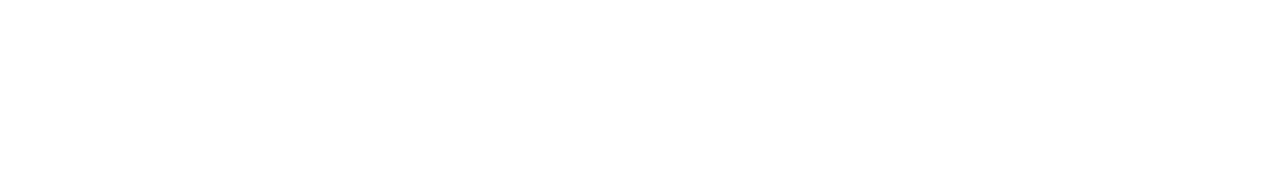
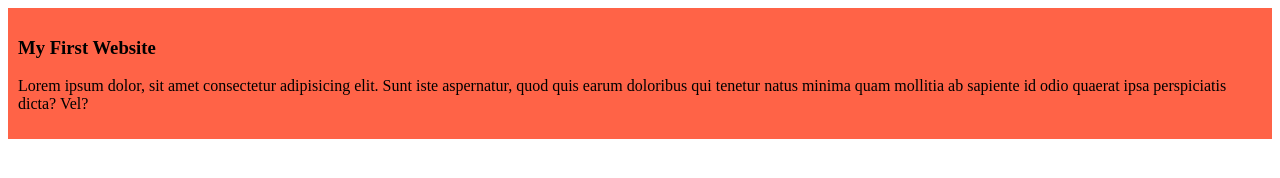
Before and after one commit to 0444Sajib/my-simple-website, a plain HTML site: page index.html in a window 1280 px wide. Drawn offline with Linux system fonts and the light colour scheme.

Commit message:
Added the first blog

```diff
--- a/index.html
+++ b/index.html
@@ -4,8 +4,12 @@
     <meta charset="UTF-8">
     <meta name="viewport" content="width=device-width, initial-scale=1.0">
     <title>My Simple Website</title>
+    <link rel="stylesheet" href="styles/blog.css">
 </head>
 <body>
+    <div>
+    <h3>My First Website</h3>
+   <p>Lorem ipsum dolor, sit amet consectetur adipisicing elit. Sunt iste aspernatur, quod quis earum doloribus qui tenetur natus minima quam mollitia ab sapiente id odio quaerat ipsa perspiciatis dicta? Vel?</p></div>
 
 </body>
 </html>
--- /dev/null
+++ b/styles/blog.css
@@ -0,0 +1,6 @@
+div{
+
+background-color: tomato;
+padding: 10px;
+
+}
```
